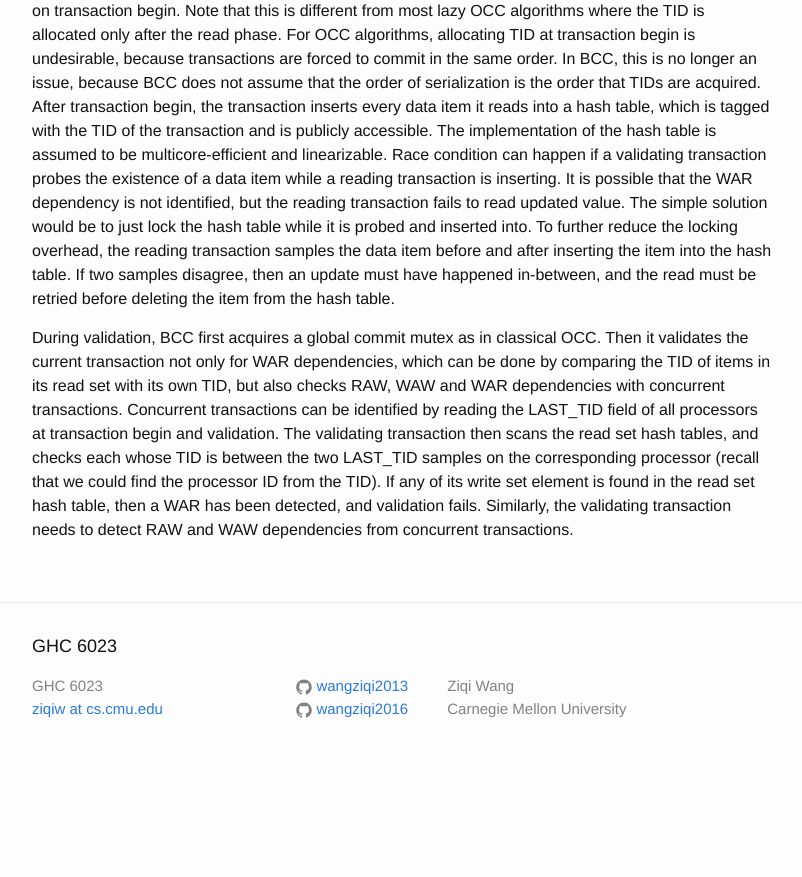
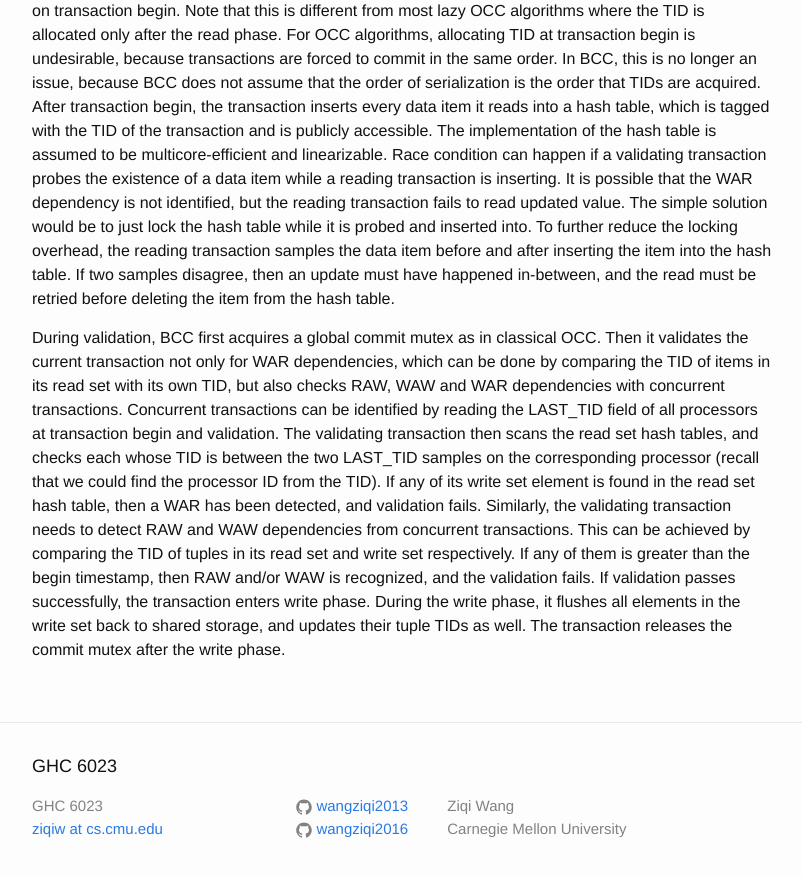
Before and after one commit to wangziqi2013/wangziqi2013.github.io, a Jekyll site: the page built from _posts/2018-06-25-bcc.markdown, in a window 1280 px wide and 900 px high, scrolled down 3112 px. Shown: the top 877 px of the window, without its empty margins (238-1040 px from the left). Built offline with Jekyll 4.4.1, drawn with Linux system fonts in a browser that asks for light colours; before the commit the page ends 3892 px from its top, so only the background shows below that.

Commit message:
Finish write phase

```diff
--- a/_posts/2018-06-25-bcc.markdown
+++ b/_posts/2018-06-25-bcc.markdown
@@ -127,4 +127,8 @@ LAST_TID field of all processors at transaction begin and validation. The valida
 hash tables, and checks each whose TID is between the two LAST_TID samples on the corresponding processor (recall that we
 could find the processor ID from the TID). If any of its write set element is found in the read set hash table, then
 a WAR has been detected, and validation fails. Similarly, the validating transaction needs to detect RAW and WAW dependencies
-from concurrent transactions.
+from concurrent transactions. This can be achieved by comparing the TID of tuples in its read set and write set respectively.
+If any of them is greater than the begin timestamp, then RAW and/or WAW is recognized, and the validation fails. If
+validation passes successfully, the transaction enters write phase. During the write phase, it flushes all elements
+in the write set back to shared storage, and updates their tuple TIDs as well. The transaction releases the commit
+mutex after the write phase.
```
